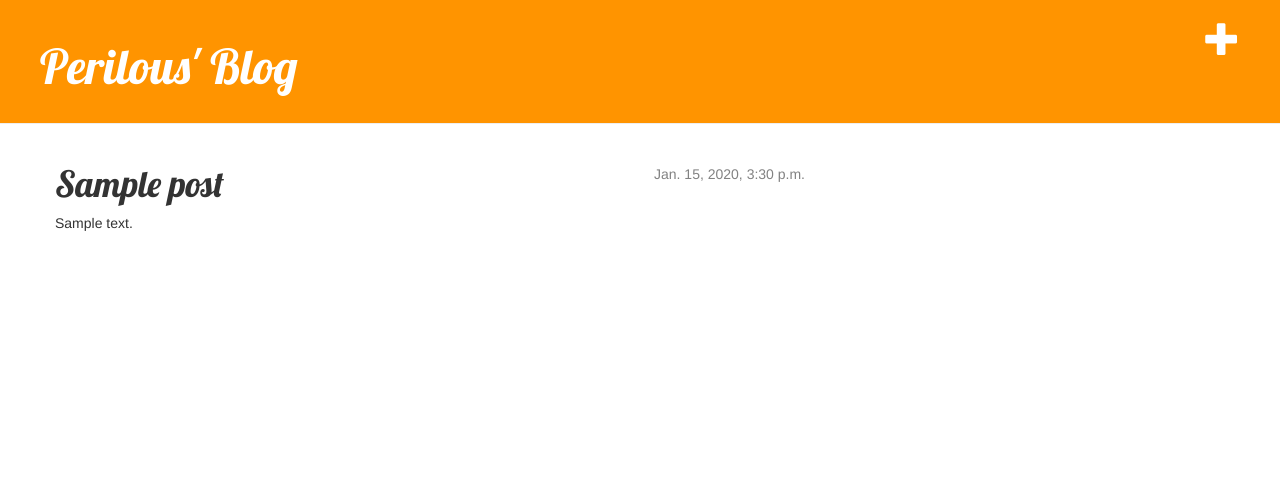
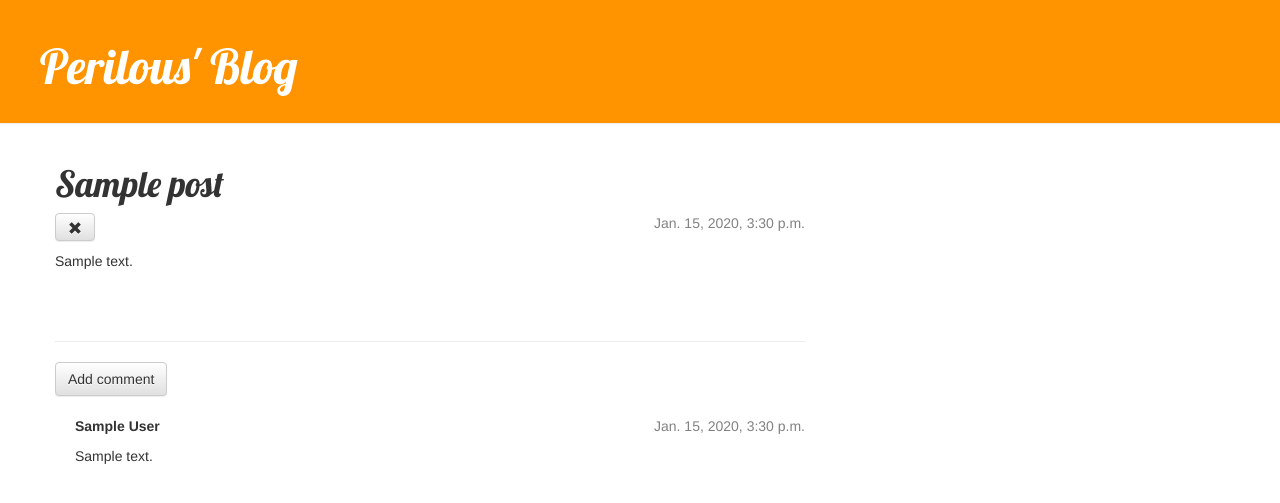
Before and after one commit to PerilousNoob/my-first-blog, a Django app: page /post/1/ in a window 1280 px wide. Shown: the top 503 px of the page. Run offline with Django 3.2, Linux system fonts and the light colour scheme; tables that the repository leaves empty hold one stand-in row (values such as "Sample post"); some libraries are stand-ins or nearby versions.

Commit message:
Added login and comments system

```diff
--- a/mysite/blog/admin.py
+++ b/mysite/blog/admin.py
@@ -1,5 +1,7 @@
 from django.contrib import admin
-from .models import Post
+from .models import Post, Comment #Import models you created here
+
 # Register your models here.
 
 admin.site.register(Post)
+admin.site.register(Comment)
--- a/mysite/blog/models.py
+++ b/mysite/blog/models.py
@@ -14,5 +14,24 @@ class Post(models.Model):
 		self.published_date = timezone.now()
 		self.save()
 
+	def approved_comments(self):
+		return self.comments.filter(approved=True)
+
 	def __str__(self):
 		return self.title
+
+
+
+class Comment(models.Model):
+	post = models.ForeignKey('blog.Post',related_name='comments')
+	author = models.CharField(max_length=200)
+	text = models.TextField()
+	created_date = models.DateTimeField(default=timezone.now)
+	approved = models.BooleanField(default=False)
+
+	def approve(self):
+		self.approved = True
+		self.save()
+
+	def __str__(self):
+		return self.text
--- a/mysite/blog/static/css/blog.css
+++ b/mysite/blog/static/css/blog.css
@@ -45,3 +45,7 @@ h1, h2, h3, h4 {
 .post h1 a, .post h1 a:visited {
     color: #000000;
 }
+
+.comment {
+    margin: 20px 0px 20px 20px;
+}
--- a/mysite/blog/templates/blog/base.html
+++ b/mysite/blog/templates/blog/base.html
@@ -9,7 +9,13 @@
     </head>
 <body>
     <div class="page-header">
+    {% if user.is_authenticated %}
             <a href="{% url "post_new" %}" class="top-menu"><span class="glyphicon glyphicon-plus"></span></a>
+            <a href="{% url 'post_drafts_list' %}" class="top-menu"><span class="glyphicon glyphicon-edit"></span></a>
+            <p class="top-menu">Hello {{ user.username }}<small><a href="{% url 'django.contrib.auth.views.logout' %}" class="top-menu">(Logout)</a></small></p>
+     {% else %}
+     		<a href="{% url 'django.contrib.auth.views.login' %}" class="top-menu"><span class="glyphicon glyphicon-login"></span></a>
+     {% endif %}
         <h1><a href="/">Perilous' Blog</a></h1>
     </div>
     <div class="content container">
--- a/mysite/blog/templates/blog/post_detail.html
+++ b/mysite/blog/templates/blog/post_detail.html
@@ -2,12 +2,32 @@
 
 {% block content %}
     <div class="post">
+    <h1>{{ post.title }}</h1>
         {% if post.published_date %}
-            <div class="date">
-                {{ post.published_date }}
-            </div>
-        {% endif %}
-        <h1>{{ post.title }}</h1>
+<div class="date">{{ post.published_date }}</div>
+		<a class="btn btn-default" href="{% url 'post_remove' pk=post.pk %}"><span class="glyphicon glyphicon-remove"></span></a>
+{% else %}
+<a class="btn btn-default" href="{% url 'blog.views.post_publish' pk=post.pk %}">Publish</a>
+{% endif %}
         <p>{{ post.text|linebreaks }}</p>
     </div>
+    <hr>
+    <a class="btn btn-default" href="{% url 'add_comment_to_post' pk=post.pk %}">Add comment</a>
+    {% for comment in post.comments.all %}
+    	{% if user.is_authenticated or comment.approved %}
+    	<div class="comment">
+    		<div class="date">
+    			{{ comment.created_date }}
+    			{% if not comment.approved %}
+    				<a class="btn btn-default" href="{% url 'comment_remove' pk=comment.pk %}"><span class="glyphicon glyphicon-remove"></span></a>
+    				<a class="btn btn-default" href="{% url 'comment_approve' pk=comment.pk %}"><span class="glyphicon glyphicon-ok"></span></a>
+    			{% endif %}
+    		</div>
+    		<strong>{{ comment.author }}</strong>
+    		<p>{{ comment.text|linebreaks }}</p>
+    	</div>
+    	{% endif %}
+    {% empty %}
+    	<p>No comments here yet :(</p>
+    {% endfor %}
 {% endblock %}
--- a/mysite/blog/templates/blog/post_list.html
+++ b/mysite/blog/templates/blog/post_list.html
@@ -7,6 +7,7 @@
                     </div>
                     <<h1><a href="{% url "post_detail" pk=post.pk %}">{{ post.title }}</a></h1>
                     <p>{{ post.text|linebreaks }}</p>
+                    <a href="{% url 'blog.views.post_detail' pk=post.pk %}">Comments: {{ post.approved_comments.count }}</a>
                 </div>
             {% endfor %}
 	{% endblock content %}
--- a/mysite/blog/urls.py
+++ b/mysite/blog/urls.py
@@ -6,4 +6,10 @@ urlpatterns = [
 	url(r'^post/(?P<pk>[0-9]+)/$', views.post_detail, name='post_detail'),
 	url(r'^bae/',views.post_bae, name='post_bae'),
 	url(r'^post/new/$', views.post_new, name='post_new'),
+	url(r'^drafts/$', views.post_drafts_list, name='post_drafts_list'),
+	url(r'^post/(?P<pk>[0-9]+)/publish/$', views.post_publish, name='post_publish'),
+	url(r'^post/(?P<pk>[0-9]+)/remove/$', views.post_remove, name='post_remove'),
+		url(r'^post/(?P<pk>[0-9]+)/comment/$', views.add_comment_to_post, name='add_comment_to_post'),
+		url(r'^comment/(?P<pk>[0-9]+)/approve/$', views.comment_approve, name='comment_approve'),
+		url(r'^comment/(?P<pk>[0-9]+)/remove/$', views.comment_remove, name='comment_remove'),
 ]
--- a/mysite/blog/views.py
+++ b/mysite/blog/views.py
@@ -1,7 +1,9 @@
 from django.shortcuts import render, get_object_or_404, redirect
-from .models import Post
+from .models import Post, Comment
 from django.utils import timezone
-from .forms import PostForm
+from .forms import PostForm, CommentForm
+from django.contrib.auth.decorators import login_required
+
 # Create your views here.
 
 def post_list(request):
@@ -16,6 +18,7 @@ def post_bae(request):
 	posts = Post.objects.filter(title__contains='Bae')
 	return render(request, 'blog/post_list.html', {'posts':posts})
 
+@login_required
 def post_new(request):
 	if request.method =="POST":
 		form = PostForm(request.POST)
@@ -28,3 +31,46 @@ def post_new(request):
 	else:
 		form = PostForm()
 	return render(request, 'blog/post_edit.html', {'form': form})
+
+@login_required
+def post_drafts_list(request):
+	posts = Post.objects.filter(published_date__isnull=True).order_by('created_date')
+	return render(request, 'blog/post_drafts_list.html', {'posts':posts})
+
+@login_required
+def post_publish(request, pk):
+	post = get_object_or_404(Post, pk=pk)
+	post.publish()
+	return redirect('blog.views.post_detail', pk=pk)
+
+@login_required
+def post_remove(request, pk):
+	post = get_object_or_404(Post, pk=pk)
+	post.delete()
+	return redirect('blog.views.post_list')
+
+def add_comment_to_post(request, pk):
+	post = get_object_or_404(Post, pk=pk)
+	if request.method == "POST":
+		form = CommentForm(request.POST)
+		if form.is_valid():
+			comment = form.save(commit=False)
+			comment.post = post
+			comment.save()
+			return redirect('blog.views.post_detail', pk=post.pk)
+	else:
+		form = CommentForm()
+	return render(request, 'blog/add_comment_to_post.html', {'form': form})
+
+@login_required
+def comment_approve(request, pk):
+	comment = get_object_or_404(Comment, pk=pk)
+	comment.approve()
+	return redirect('blog.views.post_detail', pk=comment.post.pk)
+
+@login_required
+def comment_remove(request, pk):
+	comment = get_object_or_404(Comment, pk=pk)
+	post_pk = comment.post.pk
+	comment.delete()
+	return redirect('blog.views.post_detail', pk=post_pk)
--- a/mysite/mysite/settings.py
+++ b/mysite/mysite/settings.py
@@ -102,3 +102,7 @@ USE_TZ = True
 
 STATIC_URL = '/static/'
 STATIC_ROOT = os.path.join(BASE_DIR, 'static')
+
+#Added on 19/07/2015
+#Will redirect to top level index page upon successful login
+LOGIN_REDIRECT_URL = '/'
--- a/mysite/mysite/urls.py
+++ b/mysite/mysite/urls.py
@@ -1,5 +1,6 @@
 from django.conf.urls import include, url
 from django.contrib import admin
+admin.autodiscover()
 
 urlpatterns = [
     # Examples:
@@ -7,5 +8,7 @@ urlpatterns = [
     # url(r'^blog/', include('blog.urls')),
 
     url(r'^admin/', include(admin.site.urls)),
+    url(r'^accounts/login/$', 'django.contrib.auth.views.login'),
+    url(r'^accounts/logout/$', 'django.contrib.auth.views.logout', {'next_page': '/'}),
     url(r'',include('blog.urls')),
 ]
```
Also changed, not shown: mysite/blog/forms.py (+6 -1 lines), mysite/blog/templates/blog/add_comment_to_post.html (added, +9 -0 lines), mysite/blog/templates/blog/post_drafts_list.html (added, +11 -0 lines), mysite/blog/templates/registration/login.html (added, +26 -0 lines), mysite/blog/migrations/0002_comment.py (added).
